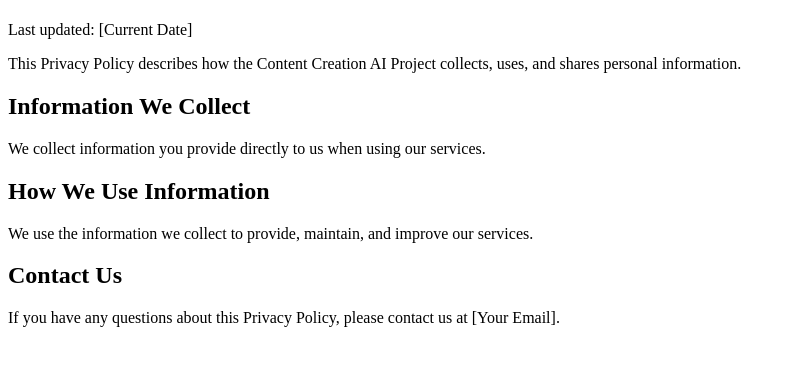
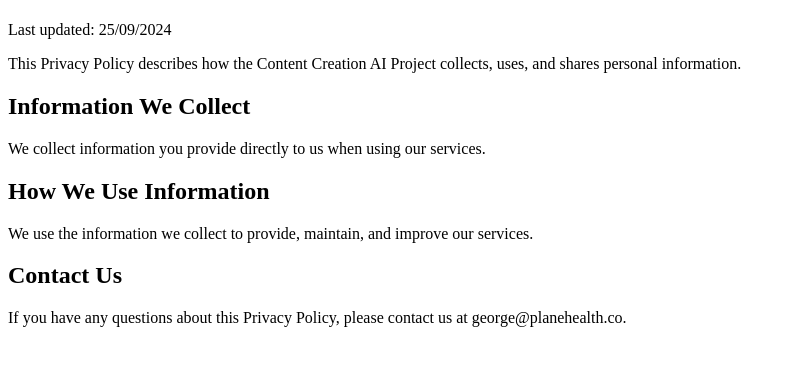
Before and after one commit to Mitchellgcc/content-creation-ai-project, a plain HTML site: page privacy-policy.html in a window 1280 px wide. Shown: the part 59-424 px from the top of the page, without its empty margins (0-796 px from the left). Drawn offline with Linux system fonts and the light colour scheme.

Commit message:
Update privacy-policy.html

```diff
--- a/privacy-policy.html
+++ b/privacy-policy.html
@@ -7,13 +7,13 @@
    </head>
    <body>
        <h1>Privacy Policy</h1>
-       <p>Last updated: [Current Date]</p>
+       <p>Last updated: 25/09/2024</p>
        <p>This Privacy Policy describes how the Content Creation AI Project collects, uses, and shares personal information.</p>
        <h2>Information We Collect</h2>
        <p>We collect information you provide directly to us when using our services.</p>
        <h2>How We Use Information</h2>
        <p>We use the information we collect to provide, maintain, and improve our services.</p>
        <h2>Contact Us</h2>
-       <p>If you have any questions about this Privacy Policy, please contact us at [Your Email].</p>
+       <p>If you have any questions about this Privacy Policy, please contact us at george@planehealth.co.</p>
    </body>
    </html>
```
